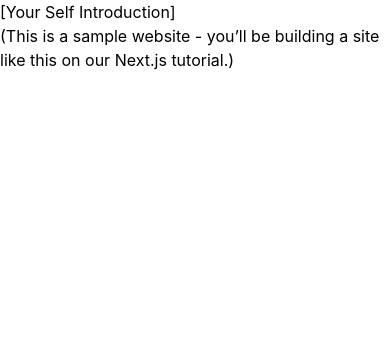
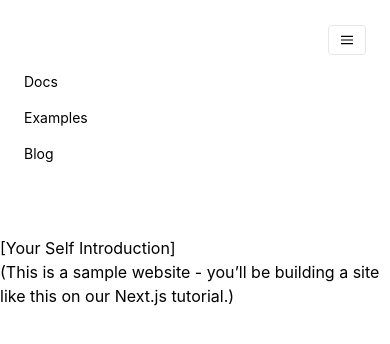
Before and after one commit to willsower/imamu-room-recipes, a Next.js app: page / in a window 390 px wide. Shown: the top 344 px of the page. Built offline with nearby package versions, Linux system fonts and the light colour scheme.

Commit message:
Adding nav component

```diff
--- /dev/null
+++ b/components/nav.js
@@ -0,0 +1,60 @@
+export default function Home() {
+  return (
+    <nav class="flex items-center justify-between flex-wrap bg-teal-500 p-6">
+      <div class="flex items-center flex-shrink-0 text-white mr-6">
+        <svg
+          class="fill-current h-8 w-8 mr-2"
+          width="54"
+          height="54"
+          viewBox="0 0 54 54"
+          xmlns="http://www.w3.org/2000/svg"
+        >
+          <path d="M13.5 22.1c1.8-7.2 6.3-10.8 13.5-10.8 10.8 0 12.15 8.1 17.55 9.45 3.6.9 6.75-.45 9.45-4.05-1.8 7.2-6.3 10.8-13.5 10.8-10.8 0-12.15-8.1-17.55-9.45-3.6-.9-6.75.45-9.45 4.05zM0 38.3c1.8-7.2 6.3-10.8 13.5-10.8 10.8 0 12.15 8.1 17.55 9.45 3.6.9 6.75-.45 9.45-4.05-1.8 7.2-6.3 10.8-13.5 10.8-10.8 0-12.15-8.1-17.55-9.45-3.6-.9-6.75.45-9.45 4.05z" />
+        </svg>
+        <span class="font-semibold text-xl tracking-tight">Tailwind CSS</span>
+      </div>
+      <div class="block lg:hidden">
+        <button class="flex items-center px-3 py-2 border rounded text-teal-200 border-teal-400 hover:text-white hover:border-white">
+          <svg
+            class="fill-current h-3 w-3"
+            viewBox="0 0 20 20"
+            xmlns="http://www.w3.org/2000/svg"
+          >
+            <title>Menu</title>
+            <path d="M0 3h20v2H0V3zm0 6h20v2H0V9zm0 6h20v2H0v-2z" />
+          </svg>
+        </button>
+      </div>
+      <div class="w-full block flex-grow lg:flex lg:items-center lg:w-auto">
+        <div class="text-sm lg:flex-grow">
+          <a
+            href="#responsive-header"
+            class="block mt-4 lg:inline-block lg:mt-0 text-teal-200 hover:text-white mr-4"
+          >
+            Docs
+          </a>
+          <a
+            href="#responsive-header"
+            class="block mt-4 lg:inline-block lg:mt-0 text-teal-200 hover:text-white mr-4"
+          >
+            Examples
+          </a>
+          <a
+            href="#responsive-header"
+            class="block mt-4 lg:inline-block lg:mt-0 text-teal-200 hover:text-white"
+          >
+            Blog
+          </a>
+        </div>
+        <div>
+          <a
+            href="#"
+            class="inline-block text-sm px-4 py-2 leading-none border rounded text-white border-white hover:border-transparent hover:text-teal-500 hover:bg-white mt-4 lg:mt-0"
+          >
+            Download
+          </a>
+        </div>
+      </div>
+    </nav>
+  );
+}
--- a/pages/index.js
+++ b/pages/index.js
@@ -1,5 +1,6 @@
 import Head from "next/head";
 import Link from "next/link";
+import Nav from "../components/nav";
 
 export default function Home() {
   return (
@@ -7,6 +8,7 @@
       <Head>
         <title>Imamu-Room Recipes</title>
       </Head>
+      <Nav/>
       <section>
         <p>[Your Self Introduction]</p>
         <p>
```
